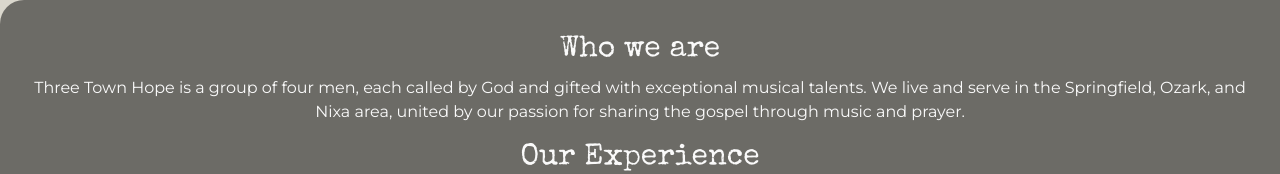
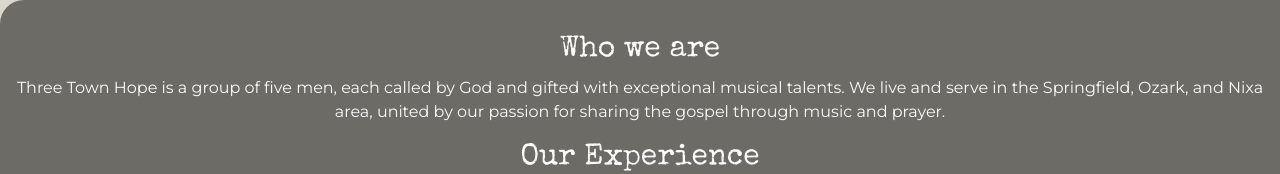
Before and after one commit to lenapenha/three-town-hope, a Next.js app: page /About in a window 1280 px wide. Shown: the top 174 px of the page. Built offline with nearby package versions, Linux system fonts and the light colour scheme; a web font is replaced by a local one.

Commit message:
fix typo

```diff
--- a/src/app/About/page.tsx
+++ b/src/app/About/page.tsx
@@ -10,7 +10,7 @@
                     <h1 className="text-3xl font-special-elite ">Who we are</h1>
                 </div>
                 <div className="w-full">
-                    <p>Three Town Hope is a group of four men, each called by God and gifted with exceptional musical talents. We live and serve in the Springfield, Ozark, and Nixa area, united by our passion for sharing the gospel through music and prayer.</p>
+                    <p>Three Town Hope is a group of five men, each called by God and gifted with exceptional musical talents. We live and serve in the Springfield, Ozark, and Nixa area, united by our passion for sharing the gospel through music and prayer.</p>
                 </div>
                 <div className="w-full pt-4 pb-2">
                     <h1 className="text-3xl font-special-elite ">Our Experience</h1>
```
